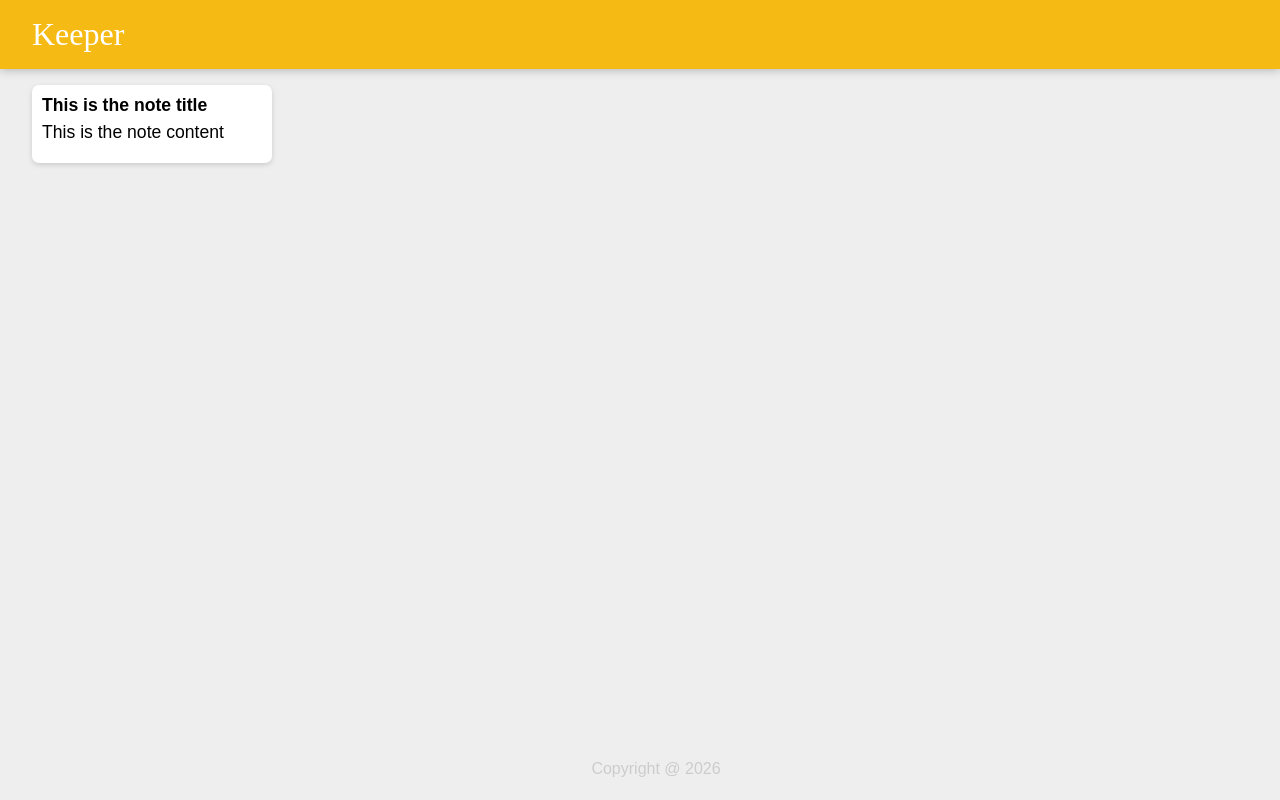
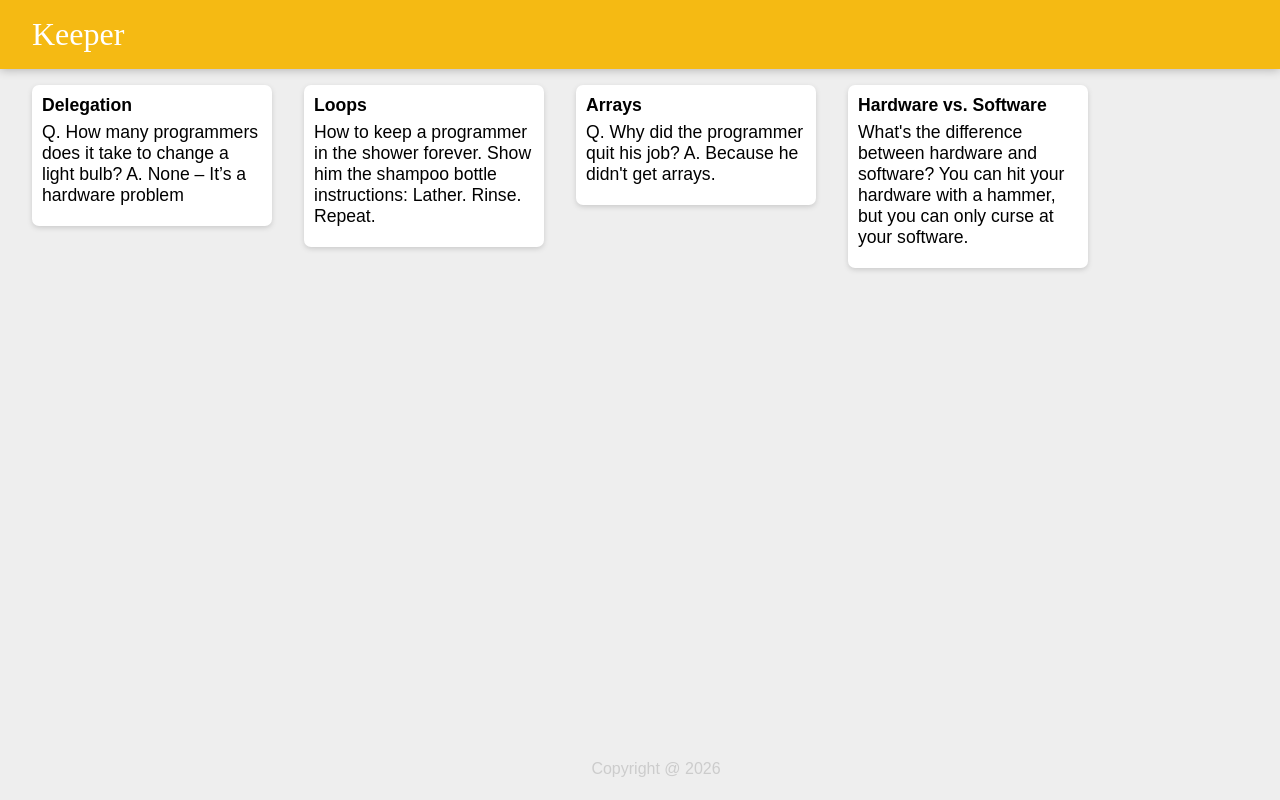
Before and after one commit to SaiChandra10/firstapp, a React (Create React App) app: page / in a window 1280 px wide. Built offline with nearby package versions, Linux system fonts and the light colour scheme.

Commit message:
keeper solution 2 is done

```diff
--- a/src/components/Keeper-1.jsx
+++ b/src/components/Keeper-1.jsx
@@ -16,12 +16,22 @@ import KeeperHeader from './KeeperHeader';
 import KeeperFooter from './KeeperFooter';
 import KeeperBody from './KeeperBody'
 import './Keeper-1.css';
+import notes from "./notes";
+
+
 
 function Keeper(){
     return(
         <div>
             <KeeperHeader />
-            <KeeperBody />
+            {notes.map( noteItem => (
+                         <KeeperBody
+                            key = {noteItem.key}
+                            title = {noteItem.title}
+                            content = {noteItem.content}
+                            />
+                    ))}
+            {/* <KeeperBody title = "This is the note title" content = "This is the note content"/> */}
             <KeeperFooter />
         </div>
 
--- a/src/components/KeeperBody.jsx
+++ b/src/components/KeeperBody.jsx
@@ -1,10 +1,10 @@
 import React from "react";
 import './Keeper-1.css'
-function KeeperBody(){
+function KeeperBody(props){
     return (
         <div className="note">
-            <h1>This is the note title</h1>
-            <p>This is the note content</p>
+            <h1>{props.title}</h1>
+            <p>{props.content}</p>
         </div>
     )
 }
--- /dev/null
+++ b/src/components/notes.js
@@ -0,0 +1,28 @@
+const notes = [
+  {
+    key: 1,
+    title: "Delegation",
+    content:
+      "Q. How many programmers does it take to change a light bulb? A. None – It’s a hardware problem"
+  },
+  {
+    key: 2,
+    title: "Loops",
+    content:
+      "How to keep a programmer in the shower forever. Show him the shampoo bottle instructions: Lather. Rinse. Repeat."
+  },
+  {
+    key: 3,
+    title: "Arrays",
+    content:
+      "Q. Why did the programmer quit his job? A. Because he didn't get arrays."
+  },
+  {
+    key: 4,
+    title: "Hardware vs. Software",
+    content:
+      "What's the difference between hardware and software? You can hit your hardware with a hammer, but you can only curse at your software."
+  }
+];
+
+export default notes;
```
